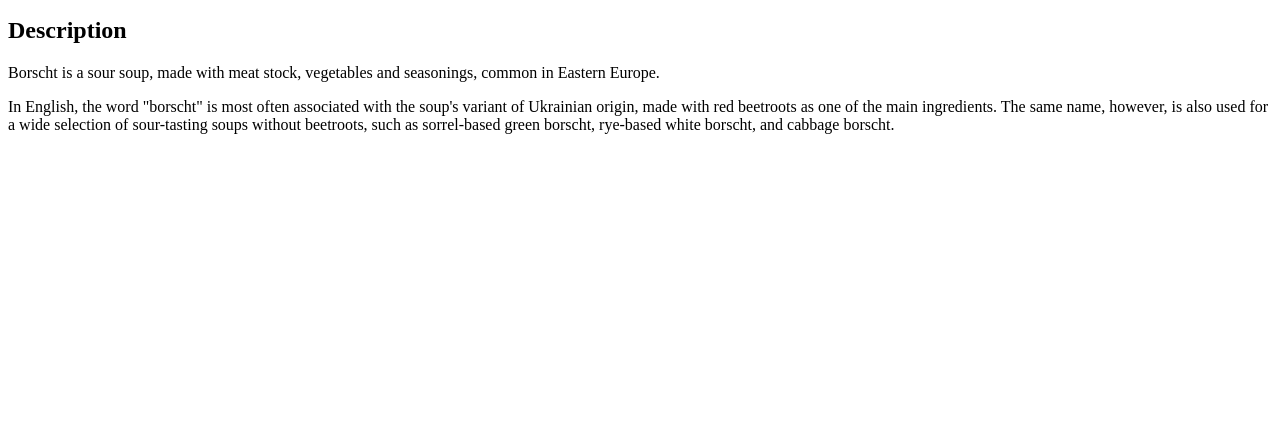
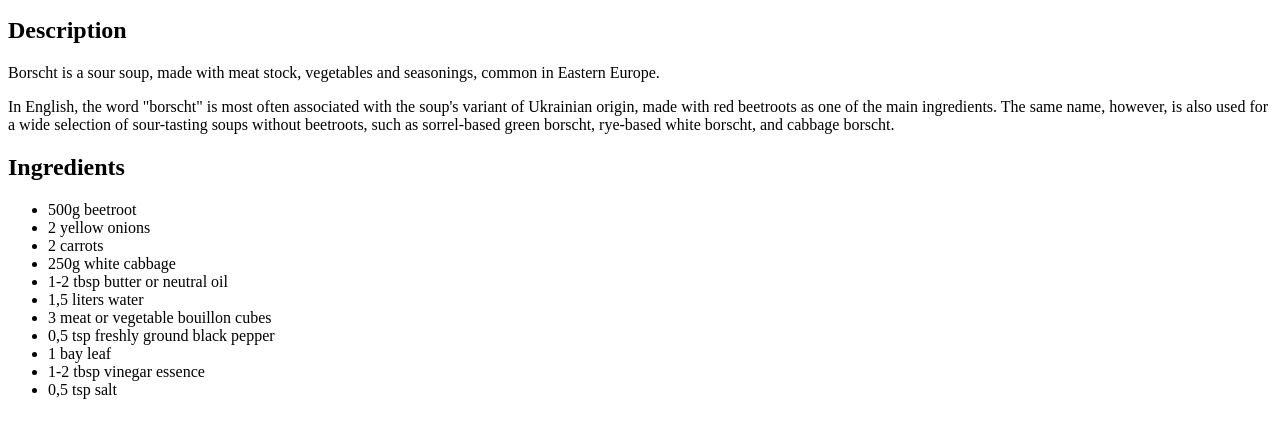
Before and after one commit to viknil01/odin-recipes, a plain HTML site: page recipes/borscht.html in a window 1280 px wide. Shown: the part 101-538 px from the top of the page. Drawn offline with Linux system fonts and the light colour scheme.

Commit message:
Added ingredients list.

```diff
--- a/recipes/borscht.html
+++ b/recipes/borscht.html
@@ -9,7 +9,21 @@
     <h1>Borscht</h1>
     <img src="images/borscht.jpeg" alt="Borscht">
     <h2>Description</h2>
-    <p>Borscht is a sour soup, made with meat stock, vegetables and seasonings, common in Eastern Europe.</p>
-    <p>In English, the word "borscht" is most often associated with the soup's variant of Ukrainian origin, made with red beetroots as one of the main ingredients. The same name, however, is also used for a wide selection of sour-tasting soups without beetroots, such as sorrel-based green borscht, rye-based white borscht, and cabbage borscht.</p>
+      <p>Borscht is a sour soup, made with meat stock, vegetables and seasonings, common in Eastern Europe.</p>
+      <p>In English, the word "borscht" is most often associated with the soup's variant of Ukrainian origin, made with red beetroots as one of the main ingredients. The same name, however, is also used for a wide selection of sour-tasting soups without beetroots, such as sorrel-based green borscht, rye-based white borscht, and cabbage borscht.</p>
+    <h2>Ingredients</h2>
+      <ul>
+        <li>500g beetroot</li>
+        <li>2 yellow onions</li>
+        <li>2 carrots</li>
+        <li>250g white cabbage</li>
+        <li>1-2 tbsp butter or neutral oil</li>
+        <li>1,5 liters water</li>
+        <li>3 meat or vegetable bouillon cubes</li>
+        <li>0,5 tsp freshly ground black pepper</li>
+        <li>1 bay leaf</li>
+        <li>1-2 tbsp vinegar essence</li>
+        <li>0,5 tsp salt</li>
+      </ul>
 </body>
 </html>
```
